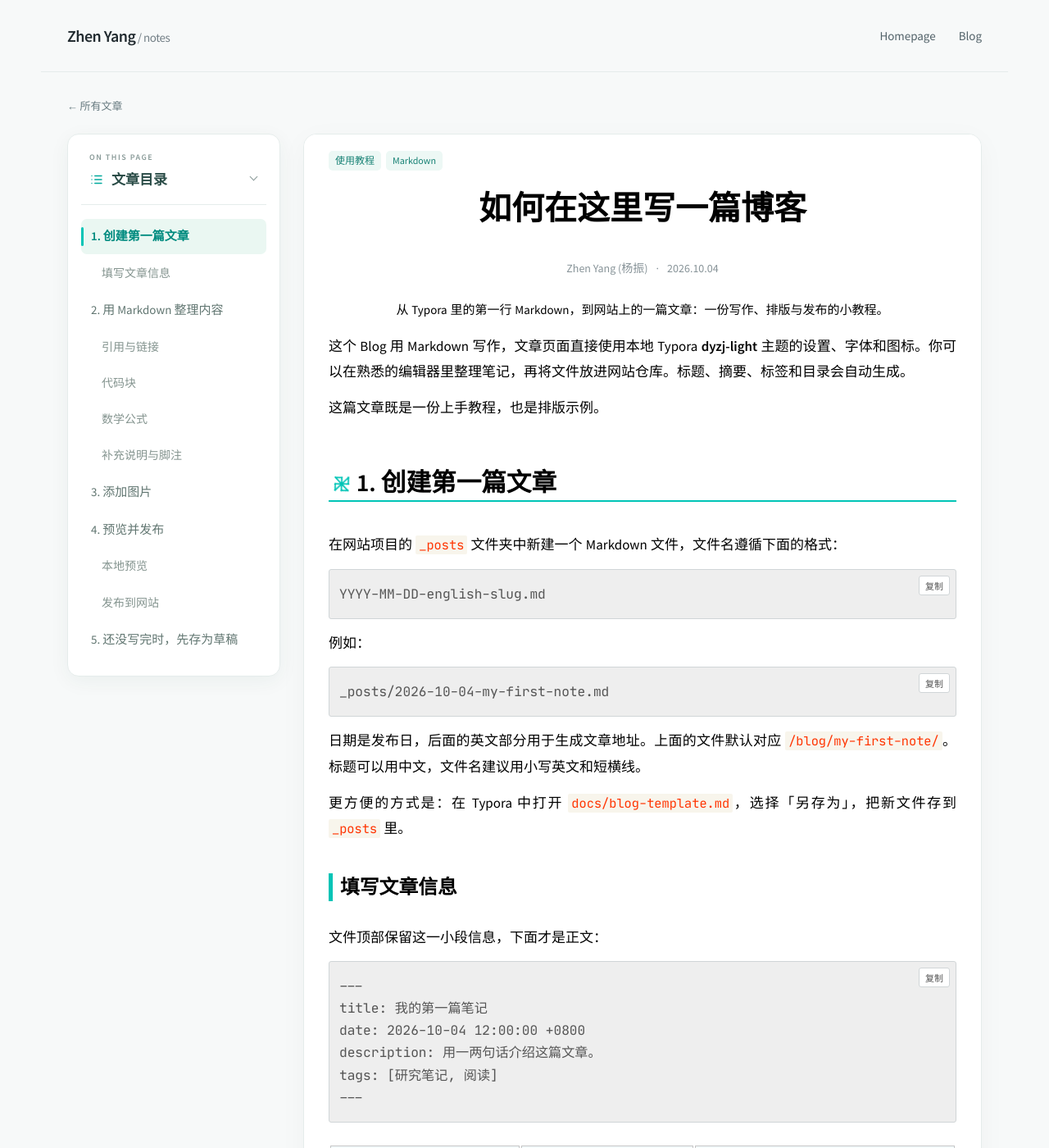
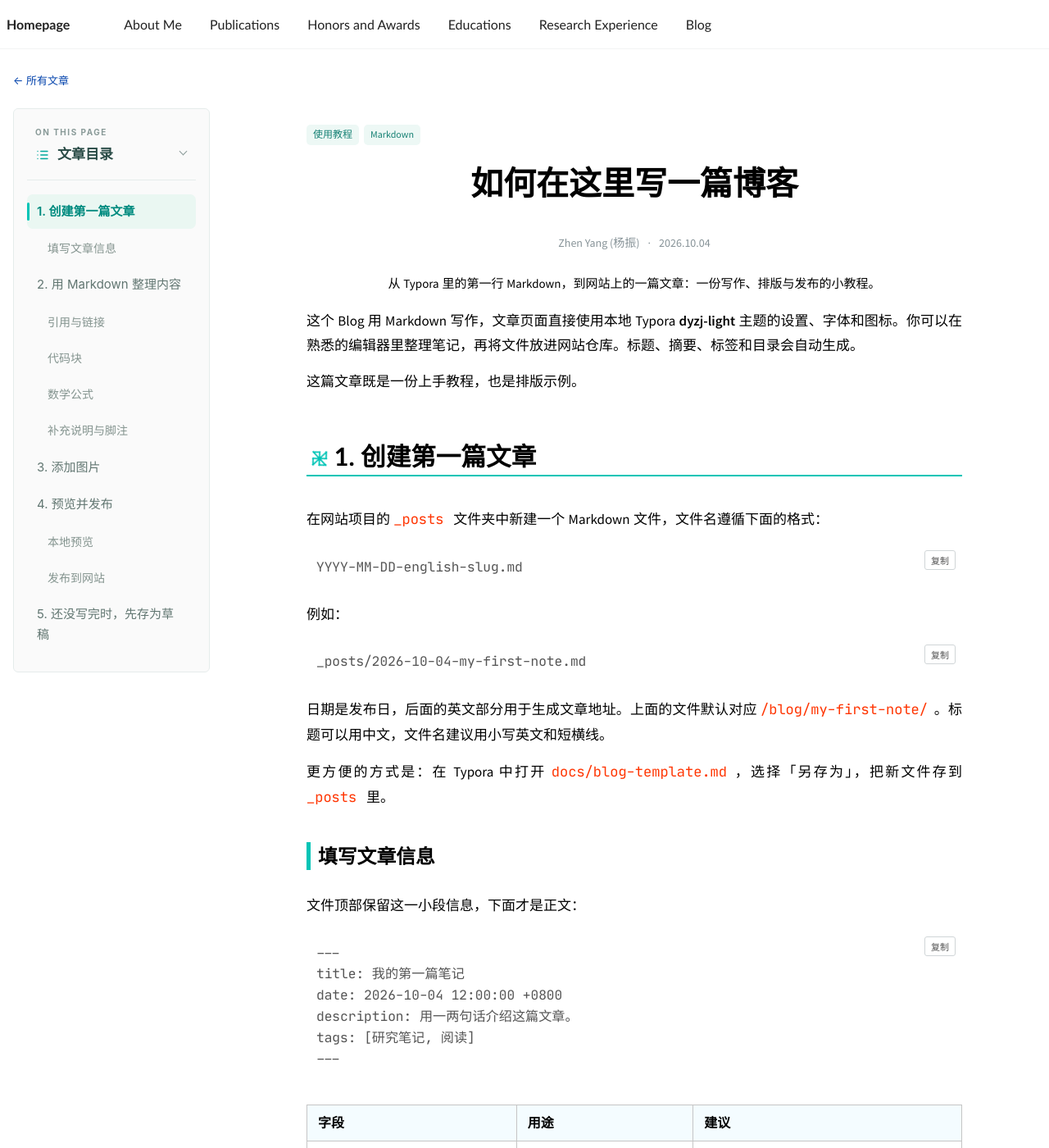
Before and after one commit to MichaelYeung2004/michaelyeung2004.github.io, a Jekyll site: the page built from _posts/2026-10-04-getting-started.md, in a window 1280 px wide and 1400 px high. Shown: the whole window at 82% size. Built offline with Jekyll 4.4.1, drawn with Linux system fonts in a browser that asks for light colours; formulas are drawn with MathJax 3.

Commit message:
Unify blog with academic homepage layout and yearly archive

```diff
--- a/_includes/author-profile.html
+++ b/_includes/author-profile.html
@@ -5,7 +5,7 @@
 <div itemscope itemtype="http://schema.org/Person" class="profile_box">
 
   <div class="author__avatar author__avatar-frame">
-    <img src="{{ author.avatar }}" data-full-src="/assets/images/photos/yangzhen.png" class="author__avatar progressive-image" alt="{{ author.name }}" width="480" height="600" decoding="async" fetchpriority="high">
+    <img src="{{ author.avatar | relative_url }}" data-full-src="{{ '/assets/images/photos/yangzhen.png' | relative_url }}" class="author__avatar progressive-image" alt="{{ author.name }}" width="480" height="600" decoding="async" fetchpriority="high">
   </div>
 
   <div class="author__content">
--- a/_layouts/blog-shell.html
+++ b/_layouts/blog-shell.html
@@ -2,29 +2,33 @@
 layout: compress
 ---
 <!doctype html>
-<html lang="{{ page.lang | default: 'zh-CN' }}">
+<html lang="{{ page.lang | default: 'zh-CN' }}" class="js">
 <head>
   <meta charset="utf-8">
   <meta name="viewport" content="width=device-width, initial-scale=1">
   {% include seo.html %}
   {% include head/custom.html %}
+  <link rel="stylesheet" href="{{ '/assets/css/main.css' | relative_url }}">
   <link rel="stylesheet" href="{{ '/assets/css/blog.css' | relative_url }}">
+  <link rel="stylesheet" href="{{ '/assets/css/blog-academic.css' | relative_url }}?v={{ site.time | date: '%s' }}">
   {% if page.layout == 'blog-post' %}
   <link rel="stylesheet" href="{{ '/assets/css/dyzj-light-web.css' | relative_url }}">
   <link rel="stylesheet" href="{{ '/assets/css/typora-bridge.css' | relative_url }}">
   {% endif %}
 </head>
-<body class="blog-site">
+<body class="blog-site blog-academic">
   <div class="reading-progress" aria-hidden="true"></div>
-  <header class="blog-nav">
-    <a class="blog-brand" href="{{ '/blog/' | relative_url }}" target="_self">Zhen Yang<span> / notes</span></a>
-    <nav aria-label="Blog navigation">
-      <a href="{{ '/' | relative_url }}" target="_self">Homepage</a>
-      <a href="{{ '/blog/' | relative_url }}" target="_self" {% if page.permalink == '/blog/' %}aria-current="page"{% endif %}>Blog</a>
-    </nav>
-  </header>
-  <main class="blog-main" id="top">{{ content }}</main>
-  <footer class="blog-footer"><span>© {{ 'now' | date: '%Y' }} Zhen Yang</span><span>Typography: dyzj-light</span><a href="#top" target="_self">Back to top ↑</a></footer>
-  <script src="{{ '/assets/js/blog.js' | relative_url }}" defer></script>
+  {% include masthead.html %}
+  <main class="blog-main" id="main">
+    {% if page.permalink == '/blog/' %}
+    <aside class="sidebar sticky">{% include author-profile.html %}</aside>
+    <div class="page"><div class="page__inner-wrap"><section class="page__content blog-index-content">{{ content }}</section></div></div>
+    {% else %}
+    {{ content }}
+    {% endif %}
+  </main>
+  <footer class="blog-footer"><span>© {{ 'now' | date: '%Y' }} Zhen Yang</span><span>Typography: dyzj-light</span><a href="#main" target="_self">Back to top ↑</a></footer>
+  {% include scripts.html %}
+  <script src="{{ '/assets/js/blog.js' | relative_url }}?v={{ site.time | date: '%s' }}" defer></script>
 </body>
 </html>
--- a/_pages/blog.html
+++ b/_pages/blog.html
@@ -6,10 +6,8 @@
 author_profile: false
 ---
 <header class="blog-hero">
-  <span class="blog-eyebrow">THE NOTEBOOK</span>
-  <h1>Blog<span class="hero-dot">.</span></h1>
+  <h1>Blog</h1>
   <p>关于研究、阅读，以及那些值得记录的想法。</p>
-  <div class="hero-rule" aria-hidden="true"></div>
 </header>
 {% assign posts = site.posts | sort: 'date' | reverse %}
 {% assign tags = posts | map: 'tags' | join: ',' | split: ',' | uniq | sort %}
@@ -34,7 +32,7 @@
     <div class="blog-card-date"><time datetime="{{ post.date | date_to_xmlschema }}">{{ post.date | date: '%b %d' }}</time><span>{{ post.date | date: '%Y' }}</span></div>
     <div class="blog-card-body">
       <div class="blog-tags">{% for tag in post.tags %}<a href="{{ '/blog/' | relative_url }}?tag={{ tag | url_encode }}" target="_self" aria-label="查看标签：{{ tag | escape }}">{{ tag | escape }}</a>{% endfor %}</div>
-      <h2><a href="{{ post.url | relative_url }}" target="_self">{{ post.title | escape }}</a></h2>
+      <h3 class="blog-card-title"><a href="{{ post.url | relative_url }}" target="_self">{{ post.title | escape }}</a></h3>
       <p class="blog-excerpt">{{ post.description | default: post.excerpt | strip_html | truncate: 180 }}</p>
       <span class="blog-match-type" hidden></span>
       <a class="blog-read-more" href="{{ post.url | relative_url }}" target="_self">阅读全文 <span aria-hidden="true">↗</span></a>
--- /dev/null
+++ b/assets/css/blog-academic.css
@@ -0,0 +1,51 @@
+/* Shared homepage chrome; the scoped dyzj-light article stylesheet is unchanged. */
+.blog-academic { background: #fff; color: #222; font-family: -apple-system, BlinkMacSystemFont, 'Segoe UI', 'Helvetica Neue', Arial, sans-serif; font-size: 16px; }
+.blog-academic .masthead { font-size: 16px; }
+.blog-academic .masthead a { color: inherit; }
+.blog-academic .masthead a:hover { text-decoration: none; }
+.blog-academic .blog-main { max-width: 1280px; padding: 0 16px; }
+.blog-academic .blog-hero { max-width: none; padding: 0 0 24px; }
+.blog-academic .blog-hero h1 { font-size: 28px; letter-spacing: normal; line-height: 1.4; margin: 0 0 16px; padding-bottom: 12px; border-bottom: 1px solid #eee; }
+.blog-academic .blog-hero p { font-size: 16px; color: #555; }
+.blog-academic .blog-tools { max-width: none; margin-bottom: 18px; align-items: flex-start; }
+.blog-academic .blog-archive-tools { max-width: none; margin-bottom: 28px; color: #666; gap: 14px; }
+.blog-academic .blog-post-list { max-width: none; }
+.blog-academic .blog-year-heading { font-size: 22px; font-weight: 600; margin: 30px 0 8px; border: 0; padding: 0; color: #444; }
+.blog-academic .blog-card { border: 0; border-bottom: 1px solid #eee; border-radius: 0; padding: 24px 0; margin: 0; box-shadow: none; grid-template-columns: 76px minmax(0,1fr); gap: 24px; }
+.blog-academic .blog-card:hover { box-shadow: none; }
+.blog-academic .blog-card h3 { font-size: 21px; font-weight: 600; line-height: 1.5; margin: 8px 0 12px; }
+.blog-academic .blog-card-title a { color: #0645ad; }
+.blog-academic .blog-card p { color: #555; font-size: 16px; line-height: 1.8; margin-bottom: 14px; }
+.blog-academic .blog-read-more { color: #0645ad; font-size: 13px; }
+.blog-academic .blog-filters button { font-size: 13px; padding: 6px 12px; border-radius: 5px; color: #555; }
+.blog-academic .blog-filters button[aria-pressed='true'] { background: #eef4fc; border-color: #c8d9f0; color: #0645ad; }
+.blog-academic .blog-tags a { color: #0645ad; background: #f0f4fa; }
+.blog-academic .blog-tags a:hover { background: #e4edf9; }
+.blog-academic .blog-search input { width: 200px; font-size: 14px; }
+.blog-academic .blog-back { margin: 12px 0 24px; color: #0645ad !important; }
+.blog-academic .blog-reader { grid-template-columns: 240px minmax(0,1fr); }
+.blog-academic .blog-paper { border: 0; border-radius: 0; box-shadow: none; }
+.blog-academic .blog-toc { top: 88px; border-radius: 6px; box-shadow: none; background: #fafafa; }
+.blog-academic .blog-toc nav { max-height: calc(100vh - 235px); }
+.blog-academic .blog-footer { max-width: 1248px; margin-top: 50px; color: #777; }
+.blog-academic .blog-footer a { color: #0645ad; }
+/* Neutralize the homepage's nested syntax-highlight font scaling only. */
+.blog-academic #write .highlighter-rouge,
+.blog-academic #write .highlight { font-size: 17px; }
+.blog-academic #write pre.md-fences { font-size: 17px; line-height: 1.6; }
+.blog-academic #write pre.md-fences code { line-height: inherit; }
+.blog-academic #write .highlighter-rouge { padding: 0; border: 0; background: transparent; box-shadow: none; }
+.blog-academic #write .highlighter-rouge::before { display: none; }
+.blog-academic #write .highlight { background: transparent; border: 0; }
+.blog-academic #write .highlight span { color: inherit; font-style: inherit; font-weight: inherit; }
+@media (max-width: 950px) {
+  .blog-academic .blog-toc { position: static; }
+  .blog-academic .blog-toc nav { max-height: 50vh; }
+}
+@media (max-width: 600px) {
+  .blog-academic .blog-main { padding: 0 16px; }
+  .blog-academic .blog-card { grid-template-columns: 1fr; gap: 12px; }
+  .blog-academic .blog-card h3 { font-size: 20px; }
+  .blog-academic .blog-tools { align-items: stretch; }
+  .blog-academic .blog-search input { width: 100%; }
+}
--- a/assets/js/blog.js
+++ b/assets/js/blog.js
@@ -45,7 +45,7 @@
     var paragraphs = Array.from(body.querySelectorAll('p,pre,h2,h3,h4,li,td'), function (node) { return node.textContent.trim(); }).filter(Boolean);
     var sentenceList = paragraphs.flatMap(sentences);
     var firstParagraph = body.querySelector('p');
-    var title = card.querySelector('h2 a');
+    var title = card.querySelector('.blog-card-title a');
     var excerpt = card.querySelector('.blog-excerpt');
     return { card: card, titleElement: title, title: title.textContent, excerptElement: excerpt, excerpt: excerpt.textContent, description: card.dataset.description || excerpt.textContent, body: body.textContent, sentences: sentenceList, first: sentences(firstParagraph ? firstParagraph.textContent : body.textContent)[0] || '', date: Date.parse(card.dataset.date) || 0, rank: 0 };
   });
@@ -74,7 +74,19 @@
       if (matches) matched.push(entry);
     });
     matched.sort(function (a, b) { return (query ? a.rank - b.rank : 0) || b.date - a.date; });
-    matched.forEach(function (entry, index) { list.appendChild(entry.card); entry.card.hidden = index >= visibleLimit; });
+    if (list) list.querySelectorAll('.blog-year-heading').forEach(function (heading) { heading.remove(); });
+    var lastYear = '';
+    matched.forEach(function (entry, index) {
+      if (!query && index < visibleLimit && entry.card.dataset.year !== lastYear) {
+        var heading = document.createElement('h2');
+        heading.className = 'blog-year-heading';
+        heading.textContent = entry.card.dataset.year;
+        heading.id = 'blog-year-' + entry.card.dataset.year;
+        list.appendChild(heading);
+        lastYear = entry.card.dataset.year;
+      }
+      list.appendChild(entry.card); entry.card.hidden = index >= visibleLimit;
+    });
     shown = matched.length;
     var empty = document.querySelector('.blog-no-results');
     if (empty) empty.hidden = shown > 0;
--- a/tools/test-blog-search.mjs
+++ b/tools/test-blog-search.mjs
@@ -5,7 +5,7 @@
   return { textContent: text, hidden: false, children: [], replaceChildren() { this.children = []; }, appendChild(child) { this.children.push(child); }, addEventListener() {} };
 }
 function card(title, body, date) {
-  const nodes = { 'h2 a': node(title), '.blog-excerpt': node('default summary'), '.blog-match-type': node() };
+  const nodes = { '.blog-card-title a': node(title), '.blog-excerpt': node('default summary'), '.blog-match-type': node() };
   nodes['.blog-search-body'] = { content: { cloneNode() { return { textContent: body, querySelectorAll(selector) { return selector === 'script,style' ? [] : [node(body)]; }, querySelector() { return node(body); } }; } } };
   return { dataset: { tags: '[]', categories: '[]', date, year: '2026' }, nodes, querySelector(selector) { return nodes[selector]; } };
 }
@@ -13,7 +13,7 @@
 cards[2].dataset.description = 'The full description, not the opening sentence.';
 const search = { value: 'Alpha', addEventListener() {} };
 const scope = { value: 'all', addEventListener() {} };
-const list = { order: [], appendChild(item) { this.order.push(item); } };
+const list = { order: [], querySelectorAll() { return []; }, appendChild(item) { this.order.push(item); } };
 const elements = { '.blog-search input': search, '[data-search-scope]': scope, '.blog-post-list': list };
 const document = {
   querySelectorAll(selector) { return selector === '.blog-card' ? cards : []; },
@@ -23,7 +23,7 @@
 function run(query, range = 'all') {
   search.value = query; scope.value = range; list.order = [];
   vm.runInNewContext(fs.readFileSync('assets/js/blog.js', 'utf8'), { document, Intl });
-  return list.order;
+  return list.order.filter(item => cards.includes(item));
 }
 assert.deepEqual(run('Alpha'), [cards[2], cards[0], cards[1]], 'Title first, descending dates within each match type');
 assert.equal(cards[2].nodes['.blog-excerpt'].children.map(n => n.textContent).join(''), 'The full description, not the opening sentence.');
```
Also changed, not shown: docs/BLOG.md (+1 -1 lines).
